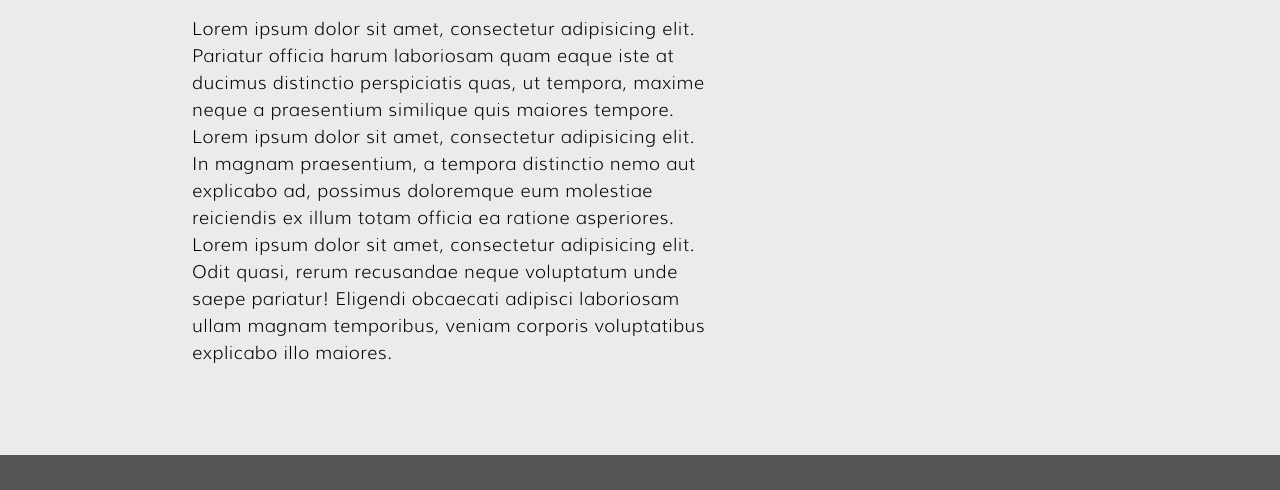
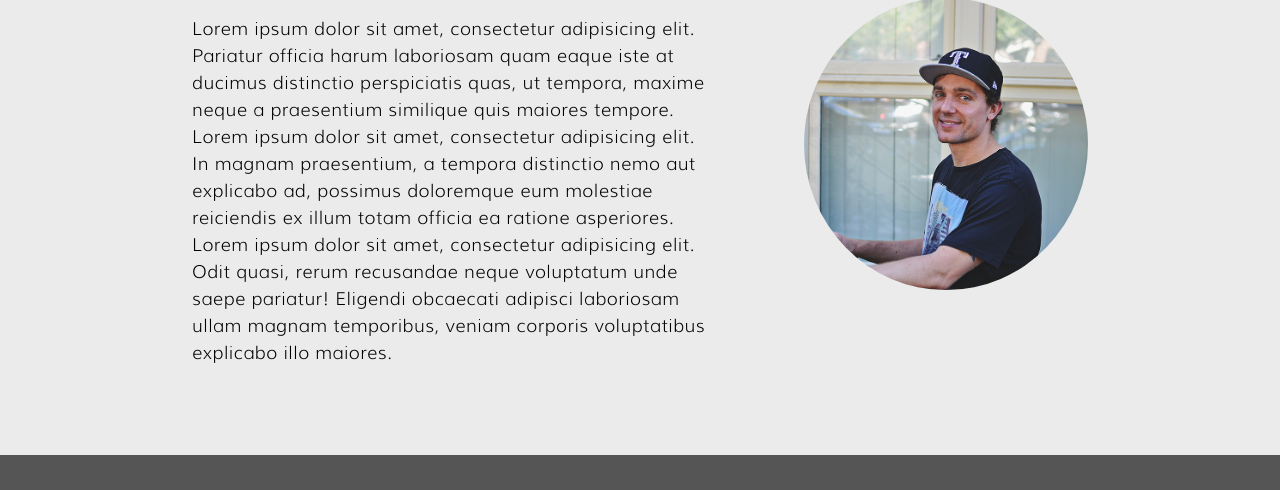
Before and after one commit to jaredhensley/portfolio2, a website: page index.html in a window 1280 px wide. Shown: the part 642-1132 px from the top of the page. Drawn offline with nearby package versions, Linux system fonts and the light colour scheme; the site is published under a folder, as on GitHub Pages, so addresses that start at the root find nothing.

Commit message:
path ref change

```diff
--- a/index.html
+++ b/index.html
@@ -64,7 +64,7 @@
           </p>
         </div>
         <div class="img-wrapper col l4 offset-l1 m12 s12 valign">
-          <img src="/images/headshot.png" alt="" class="responsive-img">
+          <img src="./images/headshot.png" alt="" class="responsive-img">
         </div>
       </div>
     </div>
```
